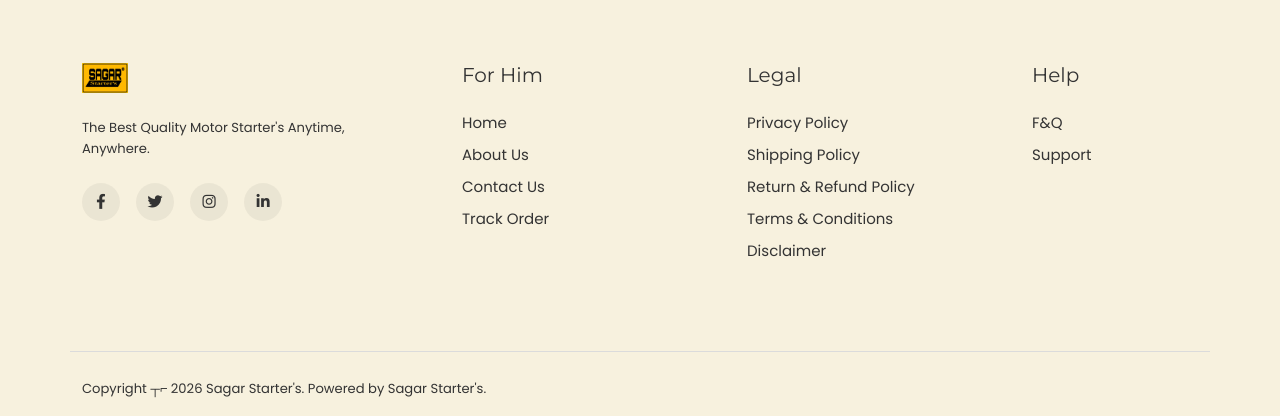
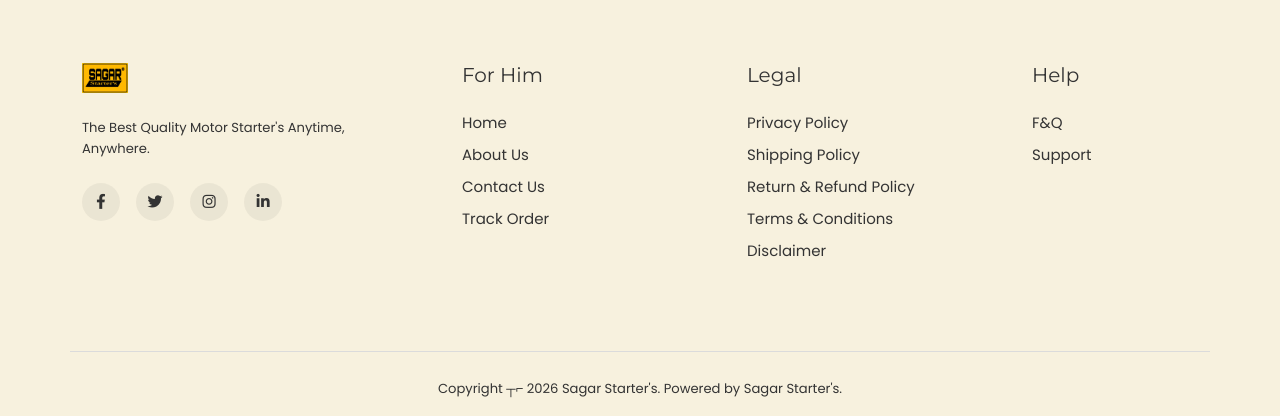
Before and after one commit to sagarstarters-tech/eComstore, a PHP site: page /store/index.php in a window 1280 px wide. Shown: the part 1917-2333 px from the top of the page. Run offline with PHP 8.4, Linux system fonts and the light colour scheme; data comes from the database, SQL or seed files in the repository; some libraries are stand-ins or nearby versions.

Commit message:
Center copyright text in footer

```diff
--- a/includes/footer.php
+++ b/includes/footer.php
@@ -124,14 +124,11 @@ if ($_SERVER['REQUEST_METHOD'] === 'POST' && isset($_POST['subscribe_email'])) {
     </div>
 
     <!-- Footer Bottom -->
-    <div class="row border-top pt-4 align-items-center" style="border-color: #dbdbdb !important;">
-        <div class="col-md-6 text-center text-md-start mb-3 mb-md-0">
+    <div class="row border-top pt-4" style="border-color: #dbdbdb !important;">
+        <div class="col-12 text-center">
             <span class="small">
                 <?php echo $global_settings['footer_copyright'] ?? ("Copyright &copy; " . date("Y") . " Sagar Starter's. Powered by Sagar Starter's."); ?>
             </span>
-        </div>
-        <div class="col-md-6 text-center text-md-end">
-            <!-- Social icons relocated to column 1 -->
         </div>
     </div>
   </div>
```
